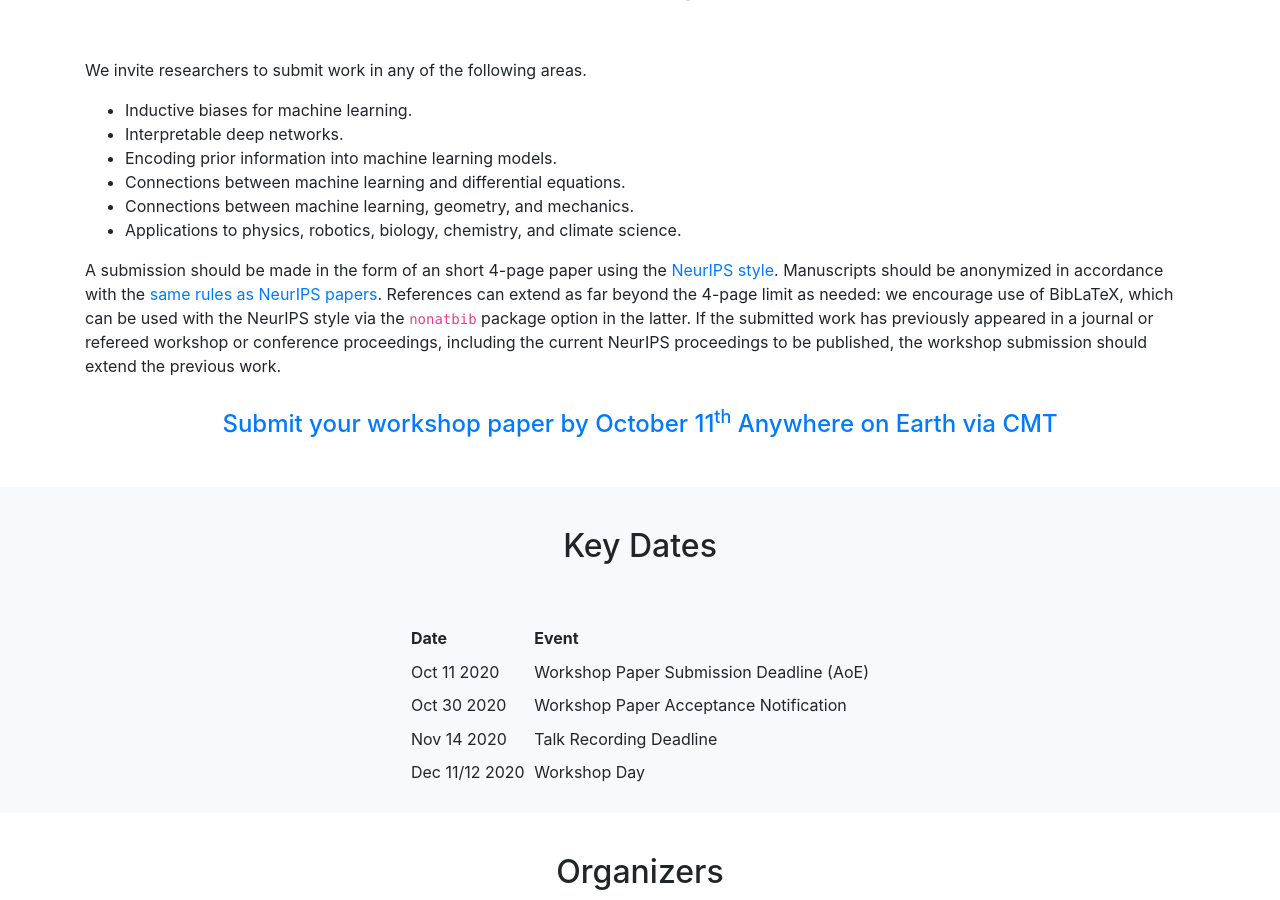
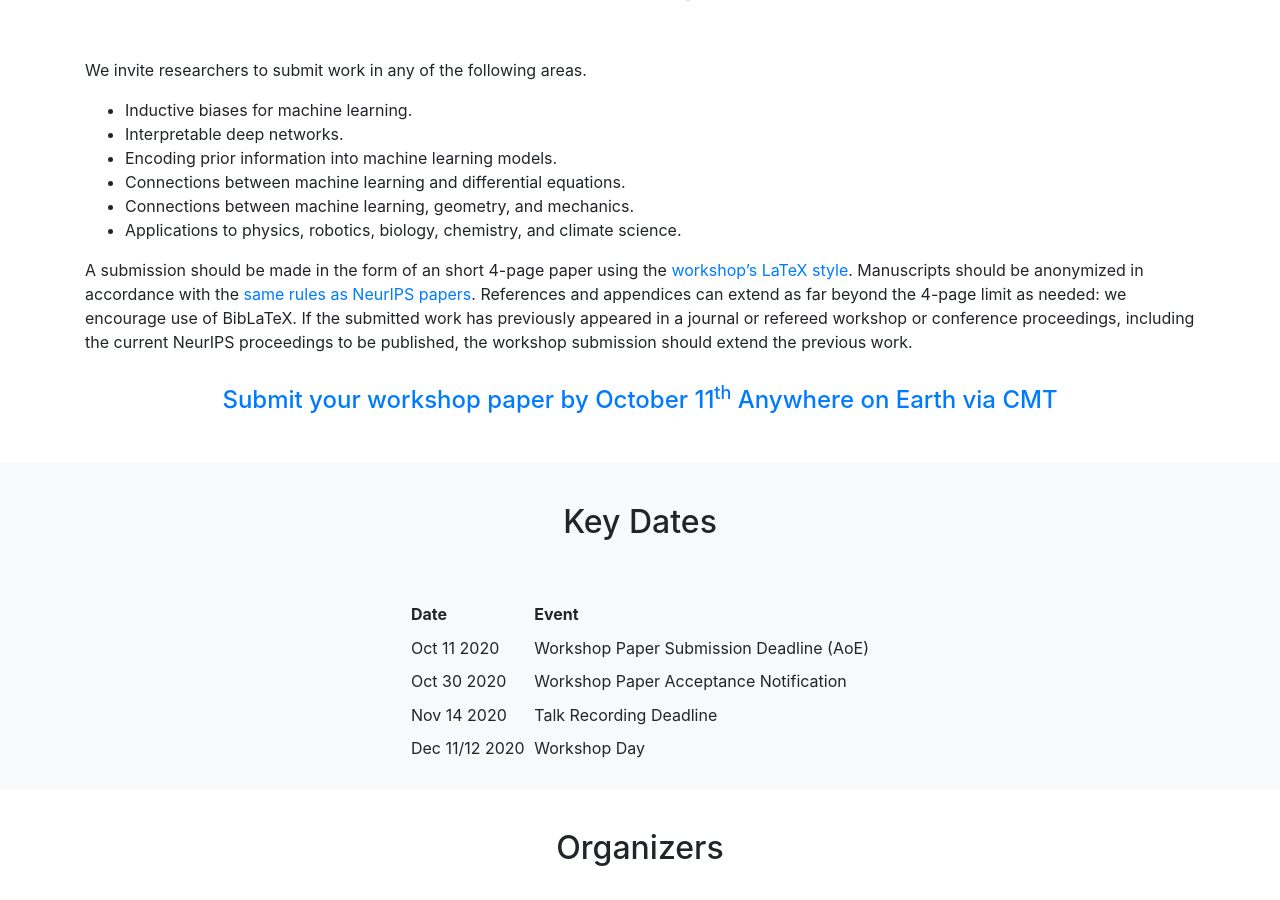
Before and after one commit to inductive-biases/inductive-biases.github.io, a Jekyll site: the page built from index.md, in a window 1280 px wide and 900 px high, scrolled down 1757 px. Built offline with Jekyll 4.4.1, drawn with Linux system fonts in a browser that asks for light colours.

Commit message:
Add style link to homepage.

```diff
--- a/callforpapers.md
+++ b/callforpapers.md
@@ -13,9 +13,9 @@ We invite researchers to submit work in any of the following areas.
 - Connections between machine learning, geometry, and mechanics.
 - Applications to physics, robotics, biology, chemistry, and climate science.
 
-A submission should be made in the form of an short 4-page paper using the [NeurIPS style](https://neurips.cc/Conferences/2020/PaperInformation/StyleFiles).
+A submission should be made in the form of an short 4-page paper using the [workshop's LaTeX style](https://inductive-biases.github.io/assets/IIBPSL_2020.sty).
 Manuscripts should be anonymized in accordance with the [same rules as NeurIPS papers](https://neurips.cc/Conferences/2020/CallForPapers).
-References can extend as far beyond the 4-page limit as needed: we encourage use of BibLaTeX, which can be used with the NeurIPS style via the `nonatbib` package option in the latter.
+References and appendices can extend as far beyond the 4-page limit as needed: we encourage use of BibLaTeX.
 If the submitted work has previously appeared in a journal or refereed workshop or conference proceedings, including the current NeurIPS proceedings to be published, the workshop submission should extend the previous work.
 
 <p class="h4 text-center py-3"><a href="https://cmt3.research.microsoft.com/NeurIPSIBW2020">Submit your workshop paper by October 11<sup>th</sup> Anywhere on Earth via CMT</a></p>
```
